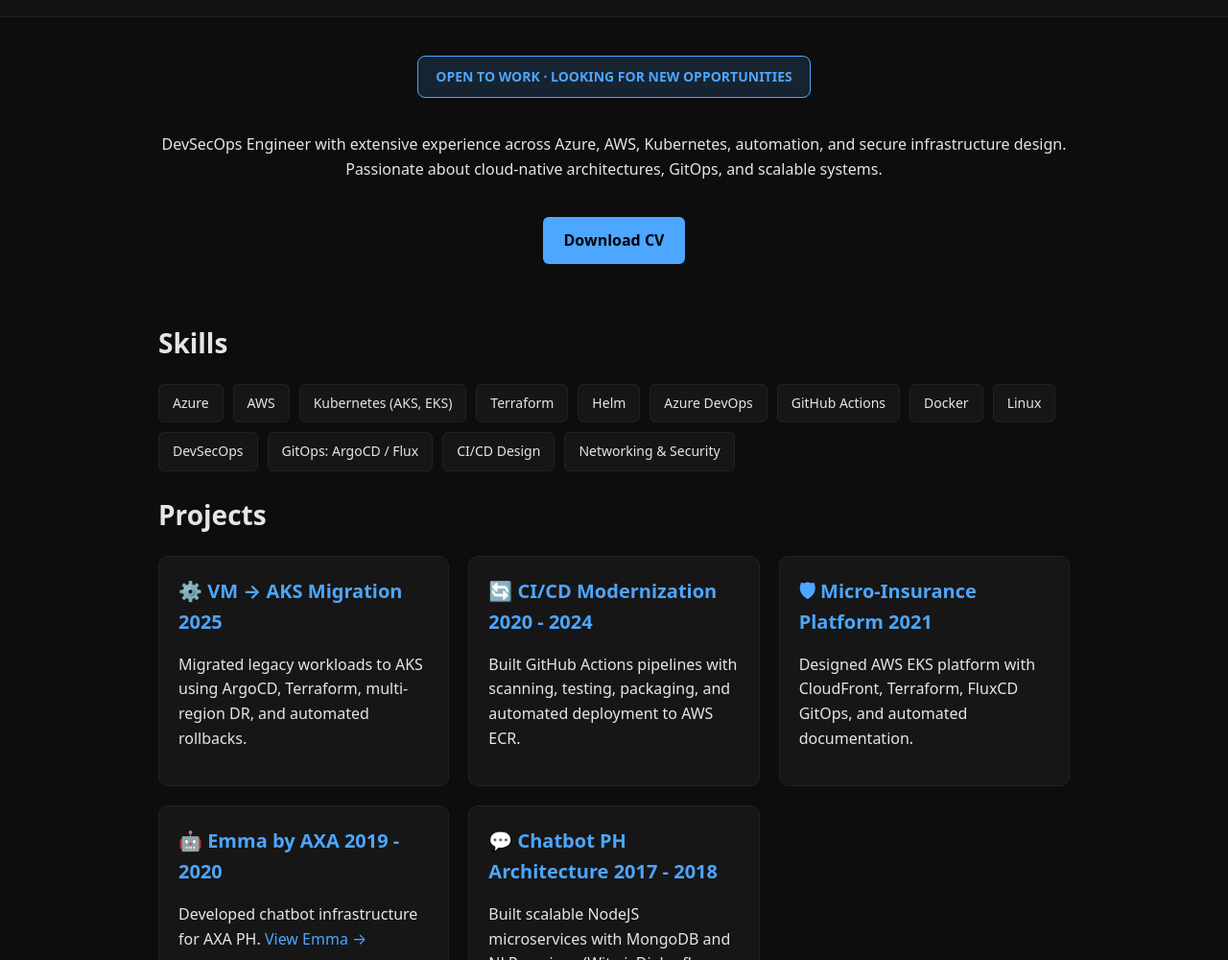
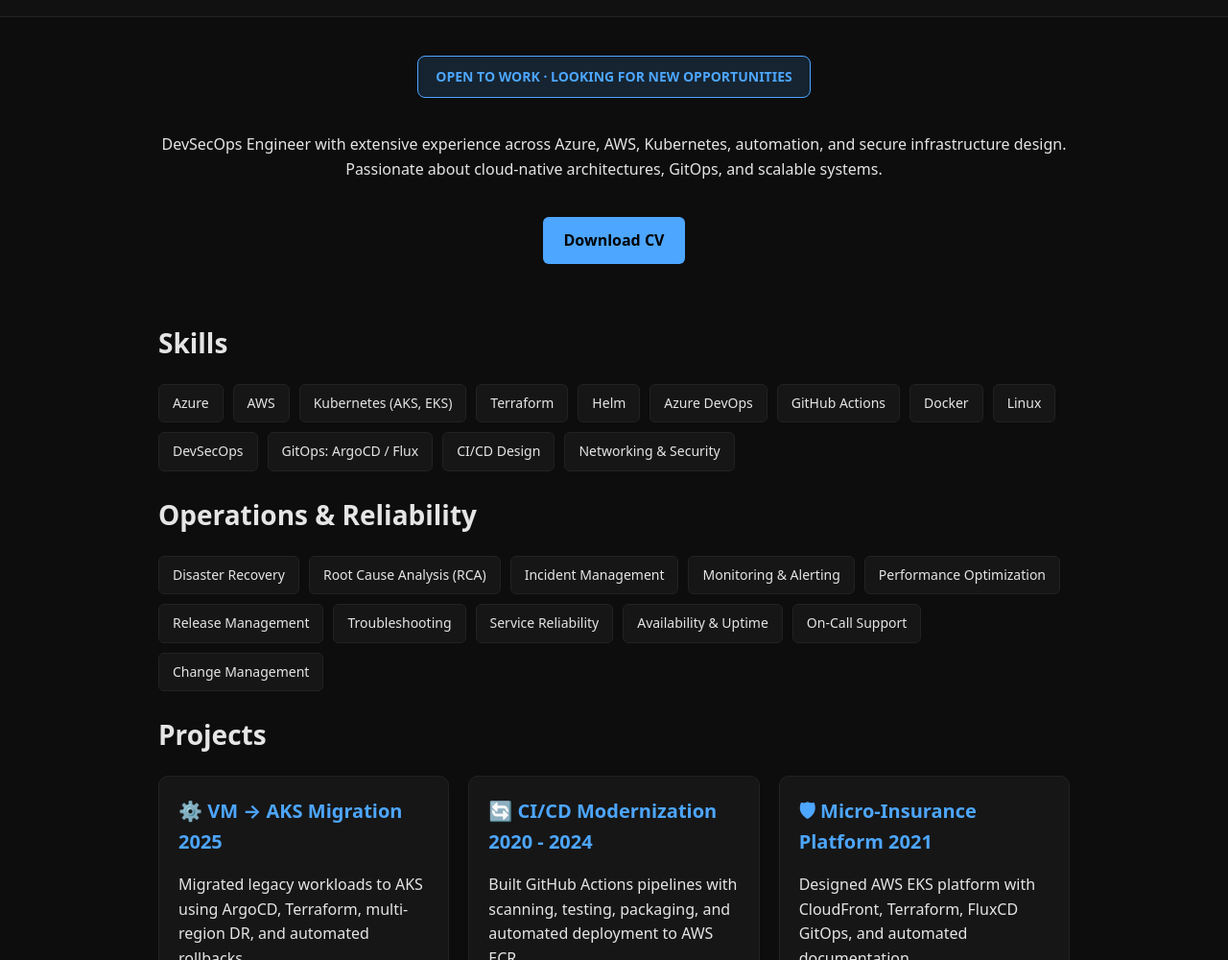
Before and after one commit to shinmarq/shinmarq.github.io, a plain HTML site: page index.html in a window 1280 px wide. Shown: the part 100-1100 px from the top of the page at 96% size. Drawn offline with Linux system fonts and the light colour scheme.

Commit message:
index.html 8

```diff
--- a/index.html
+++ b/index.html
@@ -166,6 +166,28 @@
             color: #000;
         }
 
+        .ops-list {
+            display: flex;
+            flex-wrap: wrap;
+            gap: 10px;
+        }
+
+        .ops-list span {
+            padding: 8px 14px;
+            background: var(--card);
+            border: 1px solid var(--border);
+            border-radius: 6px;
+            font-size: 14px;
+            transition: transform 0.2s ease, background 0.3s ease;
+        }
+
+        .ops-list span:hover {
+            transform: translateY(-3px);
+            background: var(--accent);
+            color: #000;
+        }
+
+
         /* ---------- PROJECT GRID ---------- */
         .grid {
             display: grid;
@@ -248,6 +270,7 @@
         <!-- SKILLS -->
         <div class="section">
             <h2>Skills</h2>
+
             <div class="skills-list">
                 <span>Azure</span>
                 <span>AWS</span>
@@ -262,6 +285,25 @@
                 <span>GitOps: ArgoCD / Flux</span>
                 <span>CI/CD Design</span>
                 <span>Networking & Security</span>
+            </div>
+        </div>
+
+        <!-- OPERATIONS & RELIABILITY -->
+        <div class="section">
+            <h2>Operations & Reliability</h2>
+
+            <div class="ops-list">
+                <span>Disaster Recovery</span>
+                <span>Root Cause Analysis (RCA)</span>
+                <span>Incident Management</span>
+                <span>Monitoring & Alerting</span>
+                <span>Performance Optimization</span>
+                <span>Release Management</span>
+                <span>Troubleshooting</span>
+                <span>Service Reliability</span>
+                <span>Availability & Uptime</span>
+                <span>On-Call Support</span>
+                <span>Change Management</span>
             </div>
         </div>
 
```
